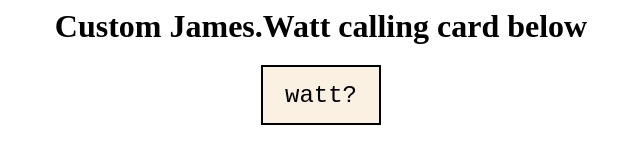
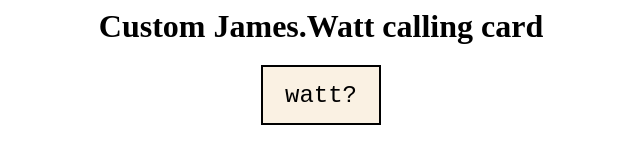
Before and after one commit to Hiccup246/james-watt-calling-card, a website with bundled scripts: page index.html in a window 1280 px wide. Shown: the whole page, without its empty margins (319-959 px from the left). Built offline with nearby package versions, Linux system fonts and the light colour scheme.

Commit message:
Update types with correct imports, update index.html wording

```diff
--- a/index.d.ts
+++ b/index.d.ts
@@ -1,4 +1,4 @@
-import { JamesWattCallingCard } from "./index.js";
+import { JamesWattCallingCard } from "./src/james-watt-calling-card.js";
 
 declare global {
   interface HTMLElementTagNameMap {
--- a/index.html
+++ b/index.html
@@ -7,7 +7,7 @@
 </head>
 <body>
   <h1 class="center-align">
-    Custom James.Watt calling card below
+    Custom James.Watt calling card
   </h1>
   <div class="center-align">
     <james-watt-calling-card></james-watt-calling-card>
```
